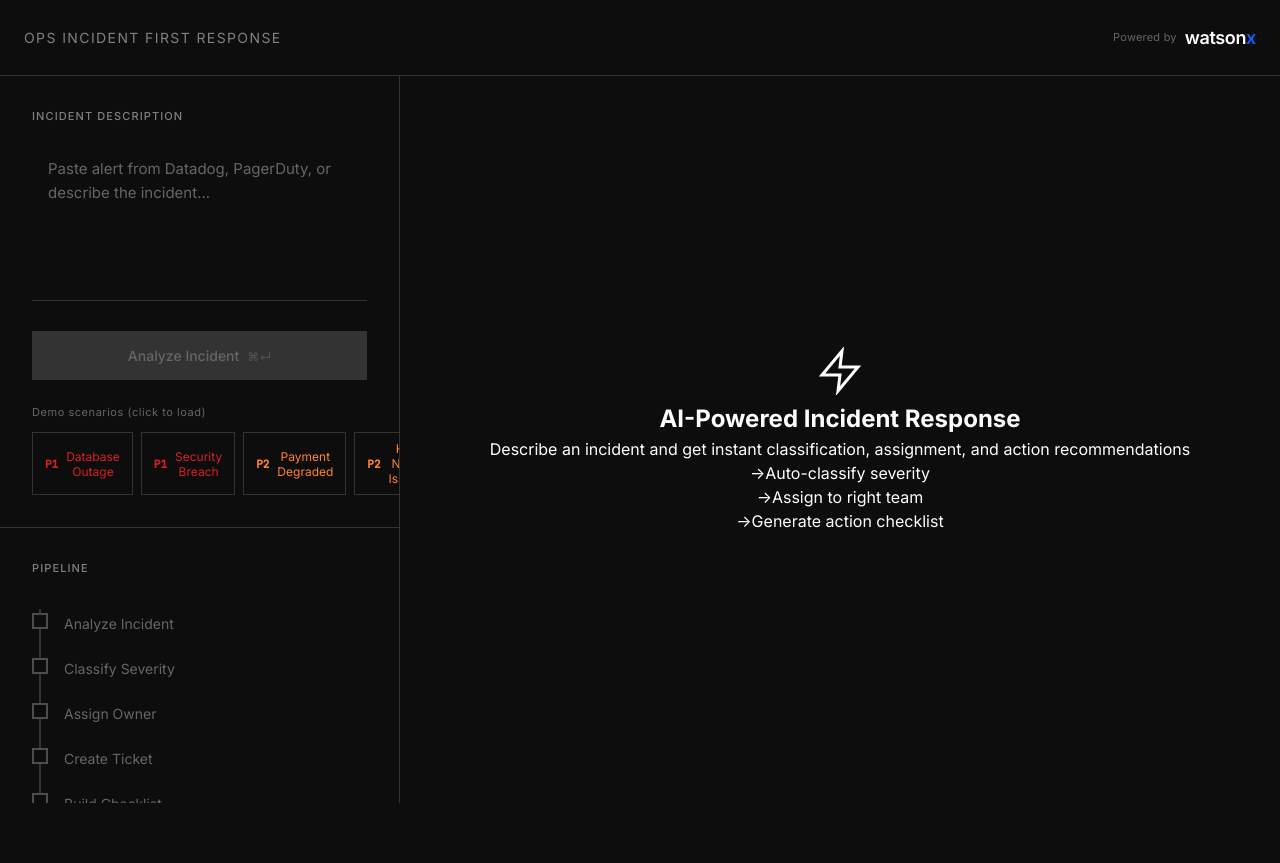
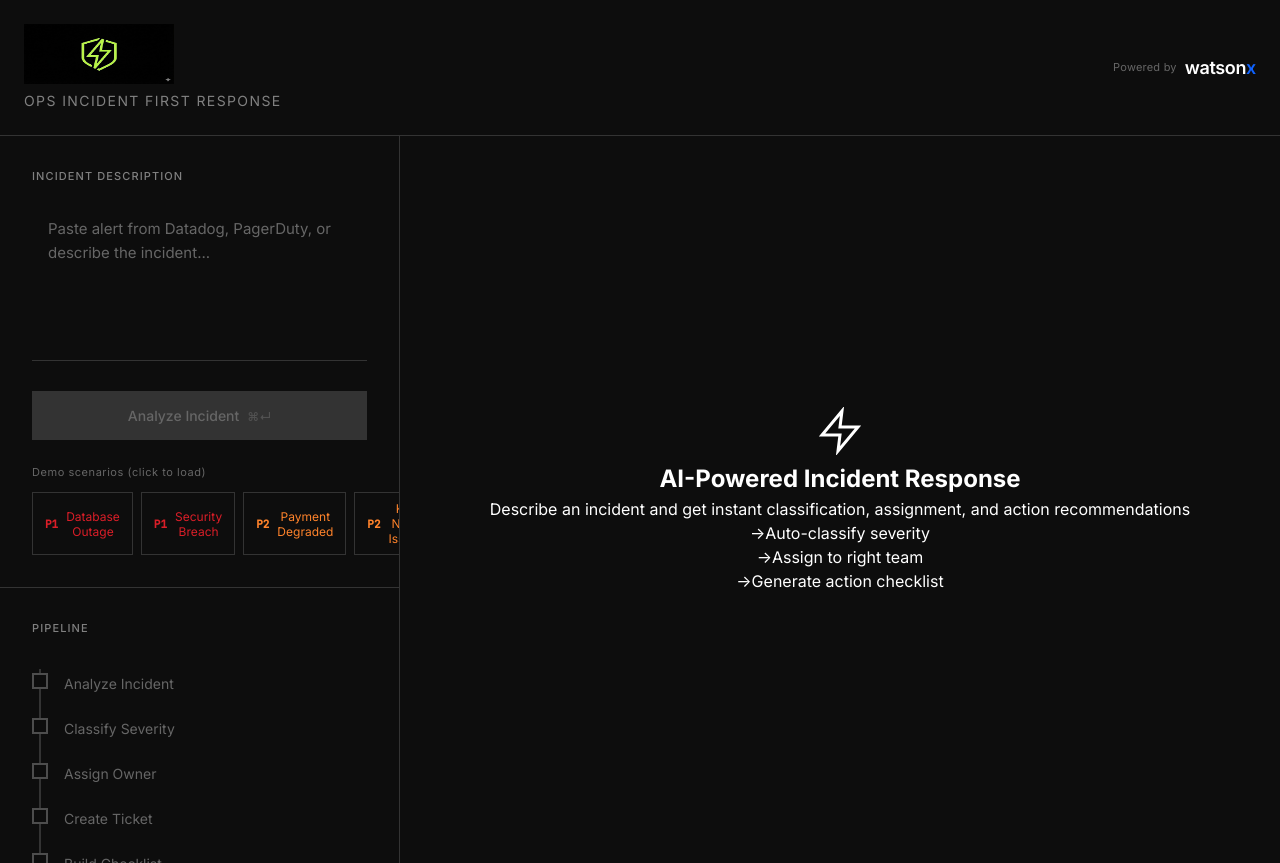
Before and after one commit to LoicCLIENT/ops-incident-first-response-agent, a React (Vite) app in the folder frontend/: page / in a window 1280 px wide. Before the commit the page ends 803 px from the top, so only its background shows below. Built offline with nearby package versions, Linux system fonts and the light colour scheme; no server answers.

Commit message:
added Logo to UI

```diff
--- a/frontend/src/App.jsx
+++ b/frontend/src/App.jsx
@@ -105,6 +105,7 @@ function App() {
       <header className="header">
         <div className="header-content">
           <div className="header-title">
+            <img src="logo.jpeg" alt="Logo" className="header-logo" width="150" height="60" />
             <h1>Ops Incident First Response</h1>
           </div>
           <div className="header-badge">
```
Also changed, not shown: frontend/logo.jpeg (added).
